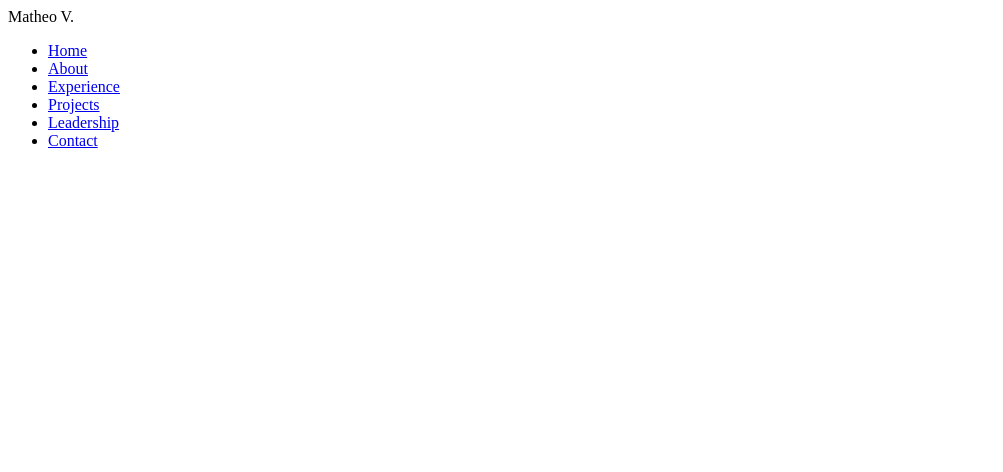
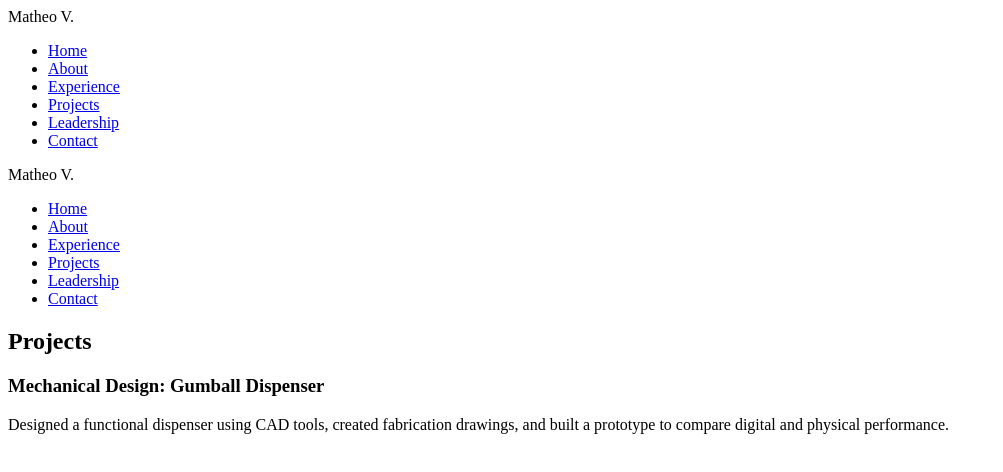
Before and after one commit to m-valdivia/Extra-Creditt, a plain HTML site: page projects.html in a window 1280 px wide. Shown: the whole page, without its empty margins (0-1003 px from the left). Drawn offline with Linux system fonts and the light colour scheme.

Commit message:
Create projects.html with project information
Added a new projects page with project details and navigation.

```diff
--- a/projects.html
+++ b/projects.html
@@ -9,3 +9,37 @@
         <li><a href="contact.html">Contact</a></li>
     </ul>
 </nav>
+
+<!DOCTYPE html>
+<html>
+<head>
+    <title>Projects | Matheo Valdivia</title>
+    <link rel="stylesheet" href="style.css">
+</head>
+
+<body>
+
+<nav>
+    <div class="logo">Matheo V.</div>
+    <ul>
+        <li><a href="index.html">Home</a></li>
+        <li><a href="about.html">About</a></li>
+        <li><a href="experience.html">Experience</a></li>
+        <li><a href="projects.html">Projects</a></li>
+        <li><a href="leadership.html">Leadership</a></li>
+        <li><a href="contact.html">Contact</a></li>
+    </ul>
+</nav>
+
+<section>
+    <h2>Projects</h2>
+
+    <h3>Mechanical Design: Gumball Dispenser</h3>
+    <p>
+        Designed a functional dispenser using CAD tools, created fabrication drawings, and
+        built a prototype to compare digital and physical performance.
+    </p>
+</section>
+
+</body>
+</html>
```
